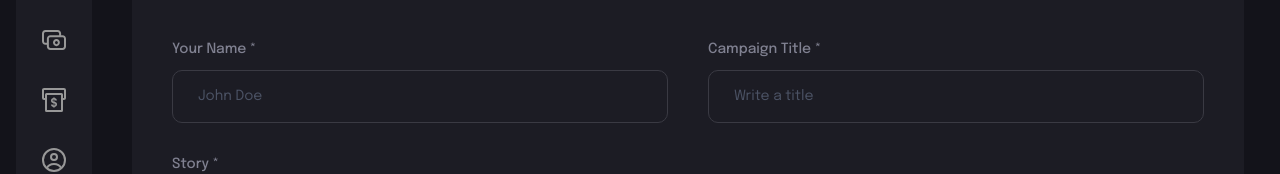
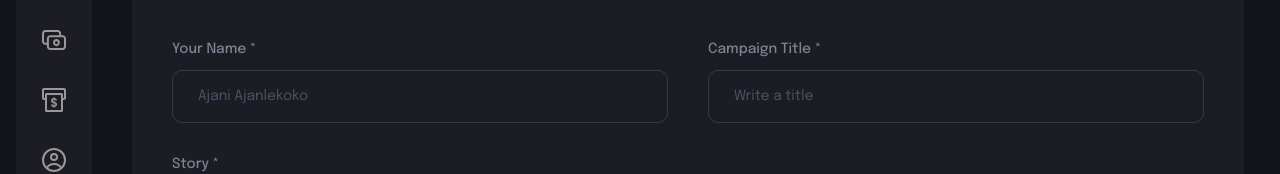
Before and after one commit to AbdulQuayyum/crowdfunding_platform, a React (Vite) app in the folder client/: page /CreateCampaign in a window 1280 px wide. Shown: the part 240-414 px from the top of the page. Built offline with nearby package versions, Linux system fonts and the light colour scheme; what @thirdweb-dev/react would draw is missing.

Commit message:
Still Cooking

```diff
--- /dev/null
+++ b/client/src/Context/Index.jsx
@@ -0,0 +1,17 @@
+import React, { useContext, createContext } from "react"
+import { useAddress, useContract, useMetamask, useContractWrite }  from "@thirdweb-dev/react"
+import { ethers } from "ethers"
+import { EditionMetadataWithOwnerOutputSchema } from '@thirdweb-dev/sdk'
+
+const StateContext = createContext()
+
+export const StateContextProvider = ({ children }) => {
+const { contract } = useContract("0x9d7fd648689Df40bb5D19264A043B2c22DbF76EF")
+const { mutateAsync: createCampaign } = useContractWrite(contract, "createCampaigns")
+
+const addresss = useAddress()
+const connect = useMetamask()
+
+}
+
+export const useStateContext = useStateContext(StateContext)
--- a/client/src/Views/CreateCampaign.jsx
+++ b/client/src/Views/CreateCampaign.jsx
@@ -49,7 +49,7 @@ const CreateCampaign = () => {
         <div className="flex flex-wrap gap-[40px]">
           <FormField
             labelName="Your Name *"
-            placeholder="John Doe"
+            placeholder="Ajani Ajanlekoko"
             inputType="text"
             value={form.name}
             handleChange={(e) => handleFormFieldChange('name', e)}
```
